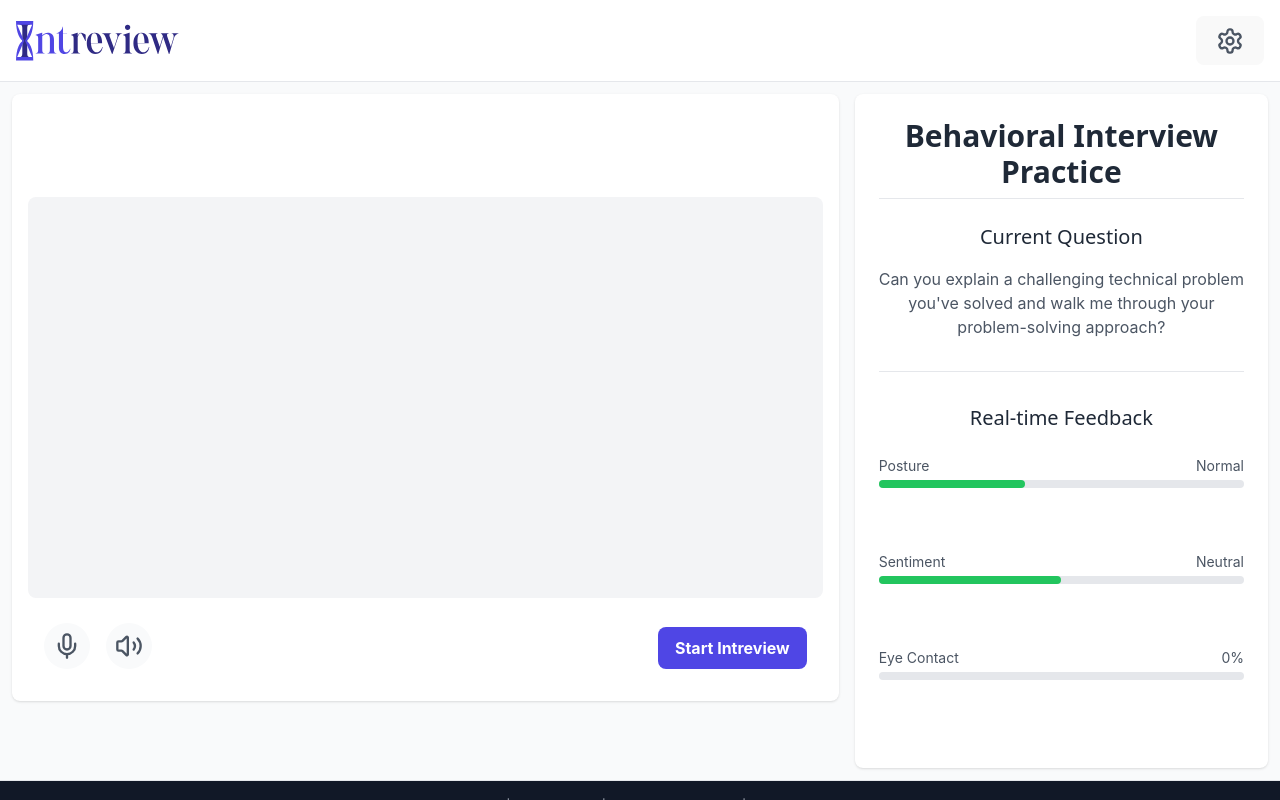
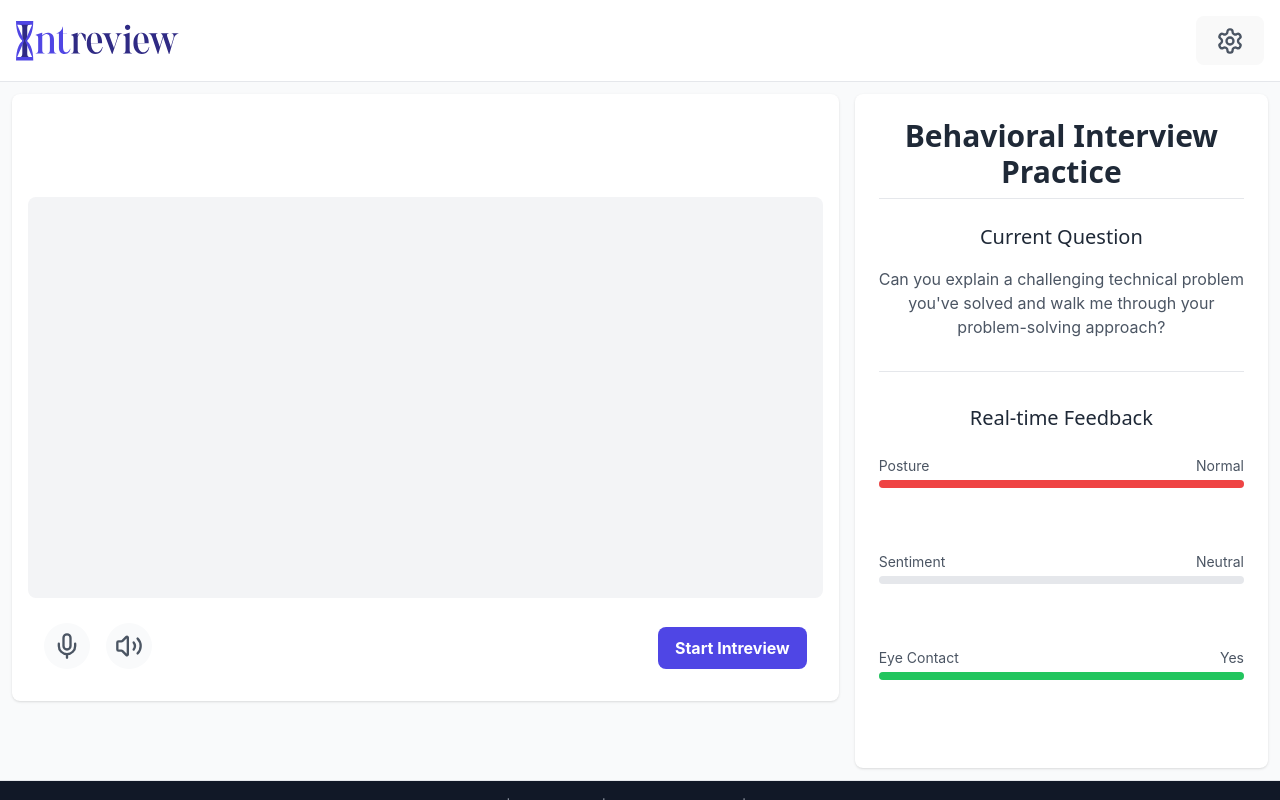
Before and after one commit to DavidYu75/intreview, a React (Vite) app in the folder frontend/: page /camera in a window 1280 px wide. Built offline with nearby package versions, Linux system fonts and the light colour scheme; no server answers; a web font is replaced by a local one.

Commit message:
working bars

```diff
--- a/frontend/src/pages/Camera.css
+++ b/frontend/src/pages/Camera.css
@@ -138,14 +138,37 @@
   @apply flex justify-between text-sm text-gray-600 pb-1;
 }
 
+/* The progress-bar container */
 .progress-bar {
-  @apply bg-gray-200 h-2 rounded-full;
+  @apply relative bg-gray-200 rounded-full h-2;
 }
 
-.progress-bar-fill {
-  @apply h-full bg-green-500 rounded-full;
+/* The fill portion - use "progress green/red/yellow" classes */
+.progress {
+  @apply h-full rounded-full transition-all duration-300;
 }
 
-.current-question {
-  @apply mt-4 pt-4 border-t border-gray-200 text-gray-600;
+.progress.red {
+  @apply bg-red-500;
 }
+
+.progress.yellow {
+  @apply bg-yellow-500;
+}
+
+.progress.green {
+  @apply bg-green-500;
+}
+
+/* Extra example if you need an "ideal-pace-marker" or any reference marker */
+.ideal-pace-marker {
+  position: absolute;
+  top: -2px;
+  left: 50%;
+  height: calc(100% + 4px);
+  width: 2px;
+  background-color: #9CA3AF; /* Changed to gray-400 for softer appearance */
+  transform: translateX(-50%);
+  z-index: 1;
+  opacity: 0.6; /* Slight transparency */
+}
--- a/frontend/src/pages/Camera.tsx
+++ b/frontend/src/pages/Camera.tsx
@@ -8,9 +8,14 @@ const CameraPage = () => {
   const [isMuted, setIsMuted] = useState(false);
   const [time, setTime] = useState(0);
   const [audioLevel, setAudioLevel] = useState(0);
+
+  // Posture can be "Good" or "Poor"
   const [posture, setPosture] = useState<string>('Normal');
+  // Sentiment can be "Positive", "Neutral", or anything else (e.g. "Negative")
   const [sentiment, setSentiment] = useState<string>('Neutral');
-  const [eyeContact, setEyeContact] = useState<number>(0);
+  // Eye contact is a boolean: true (Yes) / false (No)
+  const [eyeContact, setEyeContact] = useState<boolean>(true);
+
   const [ws, setWs] = useState<WebSocket | null>(null);
 
   const videoRef = useRef<HTMLVideoElement>(null);
@@ -99,7 +104,7 @@ const CameraPage = () => {
           // Example sentiment update
           setSentiment(feedback.sentiment.charAt(0).toUpperCase() + feedback.sentiment.slice(1));
           // Example eye contact update
-          setEyeContact(feedback.attention_status === 'centered' ? 100 : 50);
+          setEyeContact(feedback.attention_status === 'centered');
         }
       } catch (error) {
         console.error('WebSocket message error:', error);
@@ -277,6 +282,31 @@ const CameraPage = () => {
     return 'border-green-500';
   };
 
+  // --- Logic for posture, sentiment, eye contact ---
+  // Posture => "Good" => full green; "Poor" => full red
+  const postureColor = posture === 'Good' ? 'green' : 'red';
+  const postureWidth = '100%'; // always full
+
+  // Sentiment => "Positive" => full green; "Neutral" => empty; else => full red
+  const sLower = sentiment.toLowerCase();
+  const isPositive = sLower === 'positive';
+  const isNeutral = sLower === 'neutral';
+  let sentimentColor = '';
+  let sentimentWidth = '0%'; // default empty
+  if (isPositive) {
+    sentimentColor = 'green';
+    sentimentWidth = '100%';
+  } else if (!isNeutral) {
+    // anything else => full red
+    sentimentColor = 'red';
+    sentimentWidth = '100%';
+  }
+
+  // Eye Contact => true => "Yes" => full green; false => "No" => full red
+  const eyeContactLabel = eyeContact ? 'Yes' : 'No';
+  const eyeContactColor = eyeContact ? 'green' : 'red';
+  const eyeContactWidth = '100%'; // always full
+
   return (
     <div className="container">
       <div className="main-content">
@@ -325,6 +355,8 @@ const CameraPage = () => {
           <h3 className="panel-header">Real-time Feedback</h3>
           <div className="panel-section">
             <div className="feedback-metrics">
+
+              {/* Posture */}
               <div className="metric">
                 <div className="metric-label">
                   <span>Posture</span>
@@ -332,11 +364,13 @@ const CameraPage = () => {
                 </div>
                 <div className="progress-bar">
                   <div
-                    className="progress-bar-fill"
-                    style={{ width: posture === 'Good' ? '80%' : '40%' }}
+                    className={`progress ${postureColor}`}
+                    style={{ width: postureWidth }}
                   ></div>
                 </div>
               </div>
+
+              {/* Sentiment */}
               <div className="metric">
                 <div className="metric-label">
                   <span>Sentiment</span>
@@ -344,23 +378,26 @@ const CameraPage = () => {
                 </div>
                 <div className="progress-bar">
                   <div
-                    className="progress-bar-fill"
-                    style={{ width: sentiment === 'Positive' ? '75%' : '50%' }}
+                    className={`progress ${sentimentColor}`}
+                    style={{ width: sentimentWidth }}
                   ></div>
                 </div>
               </div>
+
+              {/* Eye Contact */}
               <div className="metric">
                 <div className="metric-label">
                   <span>Eye Contact</span>
-                  <span>{eyeContact}%</span>
+                  <span>{eyeContactLabel}</span>
                 </div>
                 <div className="progress-bar">
                   <div
-                    className="progress-bar-fill"
-                    style={{ width: `${eyeContact}%` }}
+                    className={`progress ${eyeContactColor}`}
+                    style={{ width: eyeContactWidth }}
                   ></div>
                 </div>
               </div>
+
             </div>
           </div>
         </div>
```
